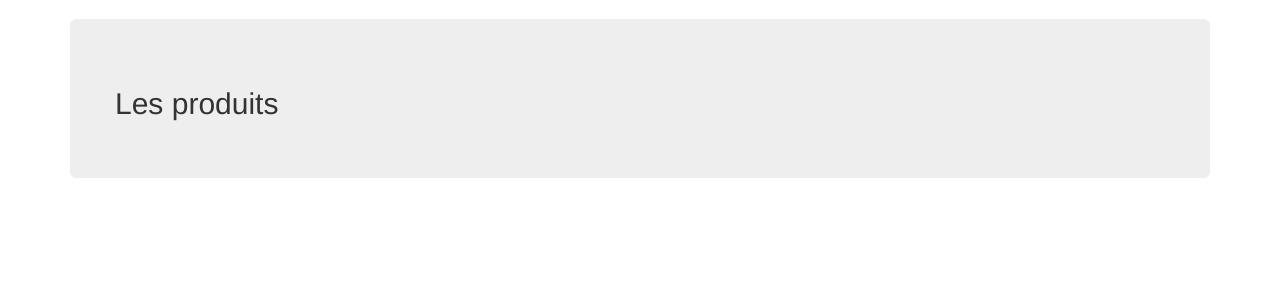
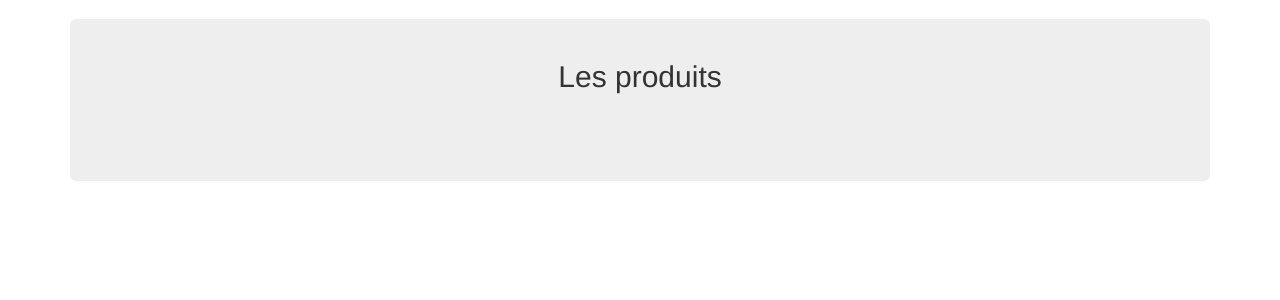
Before and after one commit to splyy/AgnamStore, a PHP site: template views/items.html.twig in a window 1280 px wide. Shown: the part 51-351 px from the top of the page. Run offline with PHP 8.4, Linux system fonts and the light colour scheme; the template is opened without the code that fills it, so the values that code supplies are empty; some libraries are stand-ins or nearby versions.

Commit message:
AgnamStore 0.0.17

```diff
--- a/views/items.html.twig
+++ b/views/items.html.twig
@@ -5,8 +5,9 @@
 {% block content %}
 
     <div class="jumbotron">
-    <div class="row item"><h2>Les produits </h2></div>
-    <div class="container">
+        <div class="text-center page-header"><h2>Les produits</h2></div>
+
+        <div class="row container-fluid">
             {% if items %}
                 {% for item in items %}
                     <div class="col-sm-4 col-md-3 ">
@@ -19,5 +20,6 @@
                 {% endfor %}
             {% endif %}
         </div>
+
     </div>
 {% endblock %}
--- a/web/css/AgnamStore.css
+++ b/web/css/AgnamStore.css
@@ -45,3 +45,7 @@ h1 small {
 .item-mini .nav-item-mini {
     margin-top: 5px;
 }
+
+.jumbotron {
+    padding-top: 1px !important;
+}
```
Also changed, not shown: 1 other file. Lines whose indentation alone changed are shown as unchanged.
